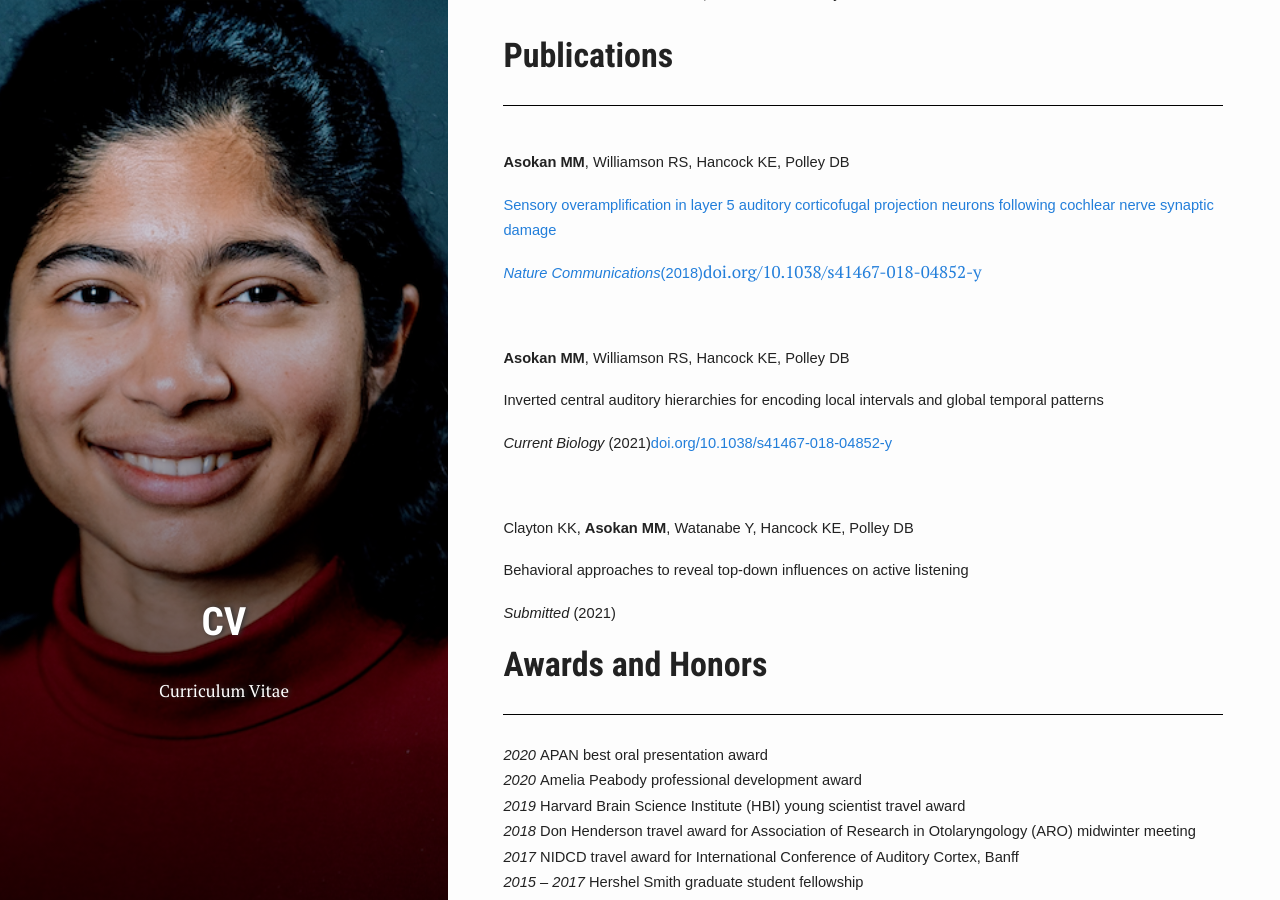
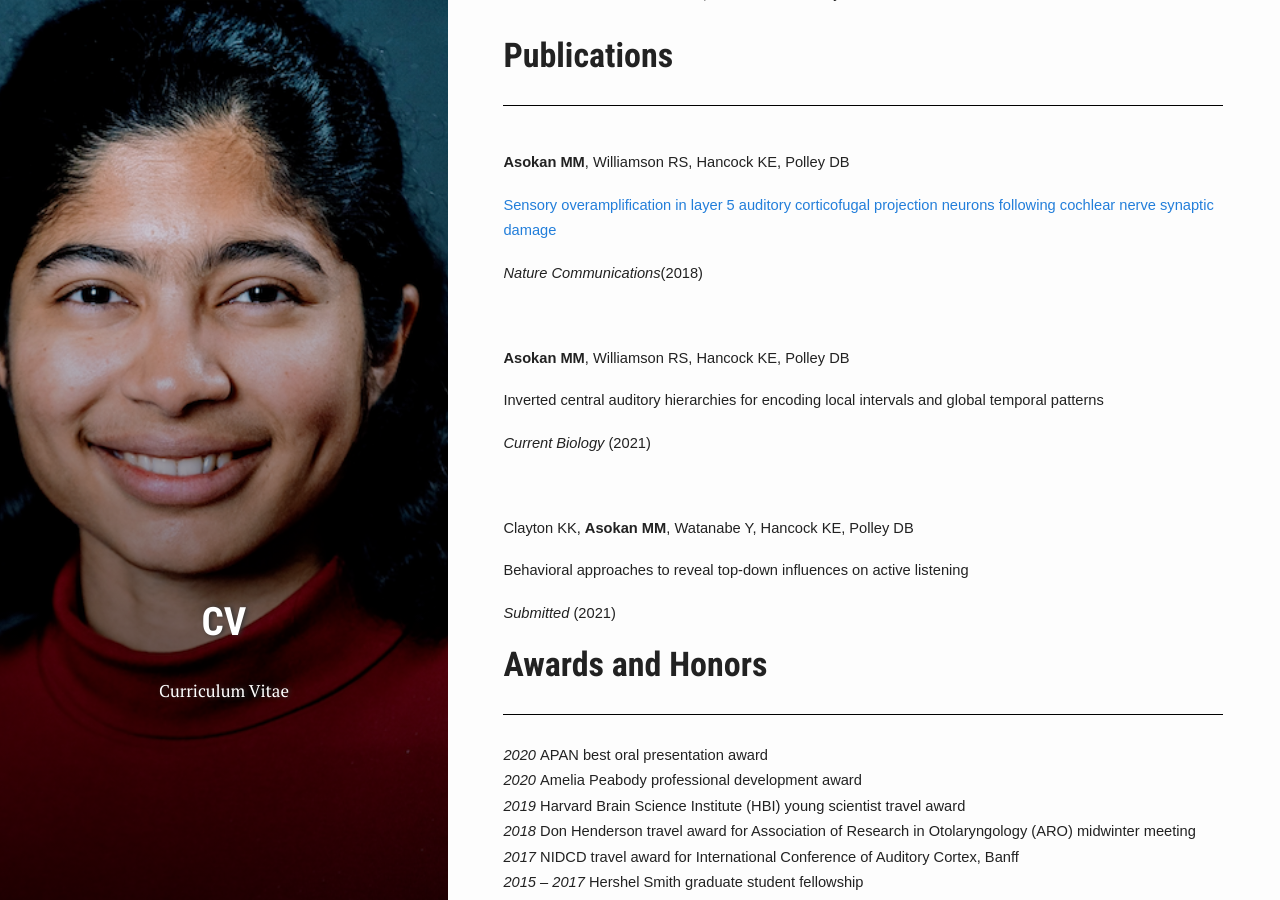
Before and after one commit to Meenakshi-Asokan/Meenakshi-Asokan.github.io, a Jekyll site: the page built from pages/2_cv.html, in a window 1280 px wide and 900 px high, scrolled down 588 px. Built offline with Jekyll 4.4.1, drawn with Linux system fonts in a browser that asks for light colours; nearby versions of some CDN libraries; some web fonts are replaced; library files that are not in the unit come from our copies.

Commit message:
Update 2_cv.html

```diff
--- a/pages/2_cv.html
+++ b/pages/2_cv.html
@@ -115,13 +115,11 @@ style='font-size:11.0pt;font-family:"Century Gothic",sans-serif'>, Williamson RS
 <p class=MsoNormal style='margin-right:-.5in'><span style='font-size:11.0pt;
 font-family:"Century Gothic",sans-serif'><a
 href="https://www.nature.com/articles/s41467-018-04852-y">Sensory overamplification in layer 5 auditory corticofugal projection neurons
-  following cochlear nerve synaptic damage</span></p>
+  following cochlear nerve synaptic damage</a></span></p>
 
 <p class=MsoNormal style='margin-right:-.5in'><i><span style='font-size:11.0pt;
 font-family:"Century Gothic",sans-serif'>Nature Communications</span></i><span
-style='font-size:11.0pt;font-family:"Century Gothic",sans-serif'>(2018)<a
-href="https://www.nature.com/articles/s41467-018-04852-y">doi.org/10.1038/s41467-018-04852-y</a><i>
-</i></span></p>
+style='font-size:11.0pt;font-family:"Century Gothic",sans-serif'>(2018)</span></p>
 
 <p class=MsoNormal style='margin-right:-.5in'><span style='font-size:11.0pt;
 font-family:"Century Gothic",sans-serif'>&nbsp;</span></p>
@@ -136,8 +134,7 @@ local intervals and global temporal patterns</span></p>
 
 <p class=MsoNormal style='margin-right:-.5in'><i><span style='font-size:11.0pt;
 font-family:"Century Gothic",sans-serif'>Current Biology</span></i><span
-style='font-size:11.0pt;font-family:"Century Gothic",sans-serif'> (2021)<a
-href="https://www.nature.com/articles/s41467-018-04852-y">doi.org/10.1038/s41467-018-04852-y</a><i>
+style='font-size:11.0pt;font-family:"Century Gothic",sans-serif'> (2021)<i>
 </i></span></p>
 
 <p class=MsoNormal style='margin-right:-.5in'><span style='font-size:11.0pt;
```
